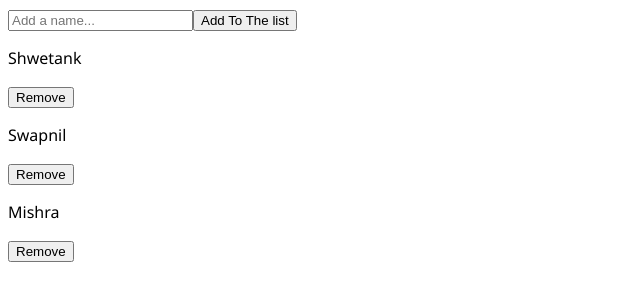
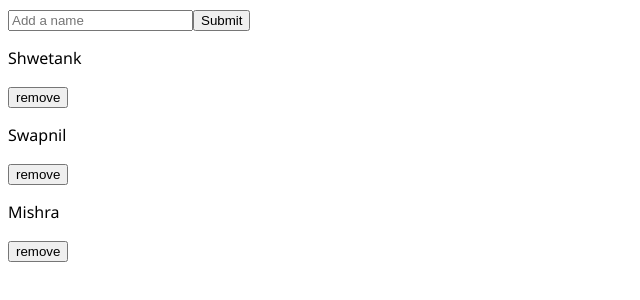
Before and after one commit to shwetank00001/JS-pract, a React (Create React App) app in the folder JohnS/: page / in a window 1280 px wide. Shown: the top 300 px of the page, without its empty margins (0-640 px from the left). Built offline with nearby package versions, Linux system fonts and the light colour scheme.

Commit message:
Modal pop up using setTimeout lol

```diff
--- a/JohnS/src/index.js
+++ b/JohnS/src/index.js
@@ -1,12 +1,12 @@
 import React from 'react';
 import ReactDOM from 'react-dom/client';
-import Reducer from './useReducer/Reducer'
+import RedBasics from './useReducer/RedBasics'
 import './index.css'
 
 
 const root = ReactDOM.createRoot(document.getElementById('root'));
 root.render(
-  <Reducer />
+  <RedBasics />
   // <React.StrictMode>
   // </React.StrictMode>
 );
--- a/JohnS/src/useReducer/Modal.jsx
+++ b/JohnS/src/useReducer/Modal.jsx
@@ -1,8 +1,15 @@
 import React from 'react'
 
-const Modal = () => {
+const Modal = (props) => {
+  const [value, setValue] = React.useState(props.showModal1)
+
+  setTimeout(()=> {
+    setValue(false)
+  }, 2000)
   return (
-    <div>Modal</div>
+    <div>
+      {value && <h2>Value inserted</h2>}
+    </div>
   )
 }
 
--- /dev/null
+++ b/JohnS/src/useReducer/RedBasics.jsx
@@ -0,0 +1,52 @@
+import React from 'react'
+import { dataMain } from './data'
+import Modal from './Modal'
+
+const RedBasics = () => {
+    const [people, setPeople] = React.useState(dataMain)
+
+    const [singlePerson, setSingle] = React.useState([])
+
+    const [showModal, setShow] = React.useState(false)
+
+    let remove= function(idParam){
+        const newData = people.filter(function(item){
+            return item.id !== idParam
+        })
+        setPeople(newData)
+    }
+
+    const ele = people.map(function(item){
+        return (
+            <div key={item.id}>
+                <p>{item.name}</p>
+                <button onClick={() => remove(item.id)}>remove</button>
+            </div>
+        )
+    })
+
+    let handleSubmit = function(e){
+        e.preventDefault()
+        const newData = {
+            id: new Date().getTime(),
+            name: singlePerson
+        }
+        setPeople(function(item){
+            return [...item, newData]
+        })
+
+        setShow(true)
+    }
+  return (
+    <div>
+        {showModal && <Modal showModal1 = {showModal} />}
+        <form onSubmit={handleSubmit}>
+            <input type='text' placeholder='Add a name' name="singlePerson" value={singlePerson} onChange={(e) => setSingle(e.target.value)} />
+            <button type='submit'>Submit</button>
+        </form>
+        {ele}
+    </div>
+  )
+}
+
+export default RedBasics
--- a/JohnS/src/useReducer/Reducer.jsx
+++ /dev/null
@@ -1,55 +0,0 @@
-import React, {useState, useReducer} from 'react'
-import Modal from './Modal'
-import {personData} from '../useState/data'
-
-const Reducer = () => {
-  const [people, setPeople] = useState([])
-  const [peopleList, setPeopleList] = useState(personData)
-  const [showModal, setModal] = useState(false)
-
-  let handleSubmit = function(e){
-
-    e.preventDefault()
-    const newData = {
-      id: new Date().getTime(),
-      name: people
-    }
-    setPeopleList(function(item){
-      return [...item, newData]
-    })
-  }
-
-
-  console.log(peopleList)
-
-  const del = function(idParam){
-    const newData = peopleList.filter(function(item){
-      return item.id !== idParam
-    })
-    setPeopleList(newData)
-  }
-
-  const ele = peopleList.map(function(item){
-    return (
-      <div key={item.id}>
-        <p>{item.name}</p>
-        <button onClick={()=> del(item.id)}>Remove</button>
-      </div>
-    )
-  })
-
-  return (
-    <>
-    {showModal && <Modal />}
-    <form onSubmit={handleSubmit}>
-      <input type='text' placeholder='Add a name...' name='people' value={people} onChange={(e) => setPeople(e.target.value)} />
-      <button type='submit'>Add To The list</button>
-    </form>
-    <div>
-      {ele}
-    </div>
-    </>
-  )
-}
-
-export default Reducer
--- /dev/null
+++ b/JohnS/src/useReducer/data.js
@@ -0,0 +1,15 @@
+export const dataMain = [
+    {
+        id: 1,
+        name: "Shwetank"
+    },
+    {
+        id: 2,
+        name: "Swapnil"
+    },
+    {
+        id: 3,
+        name: "Mishra"
+    },
+
+]
```
